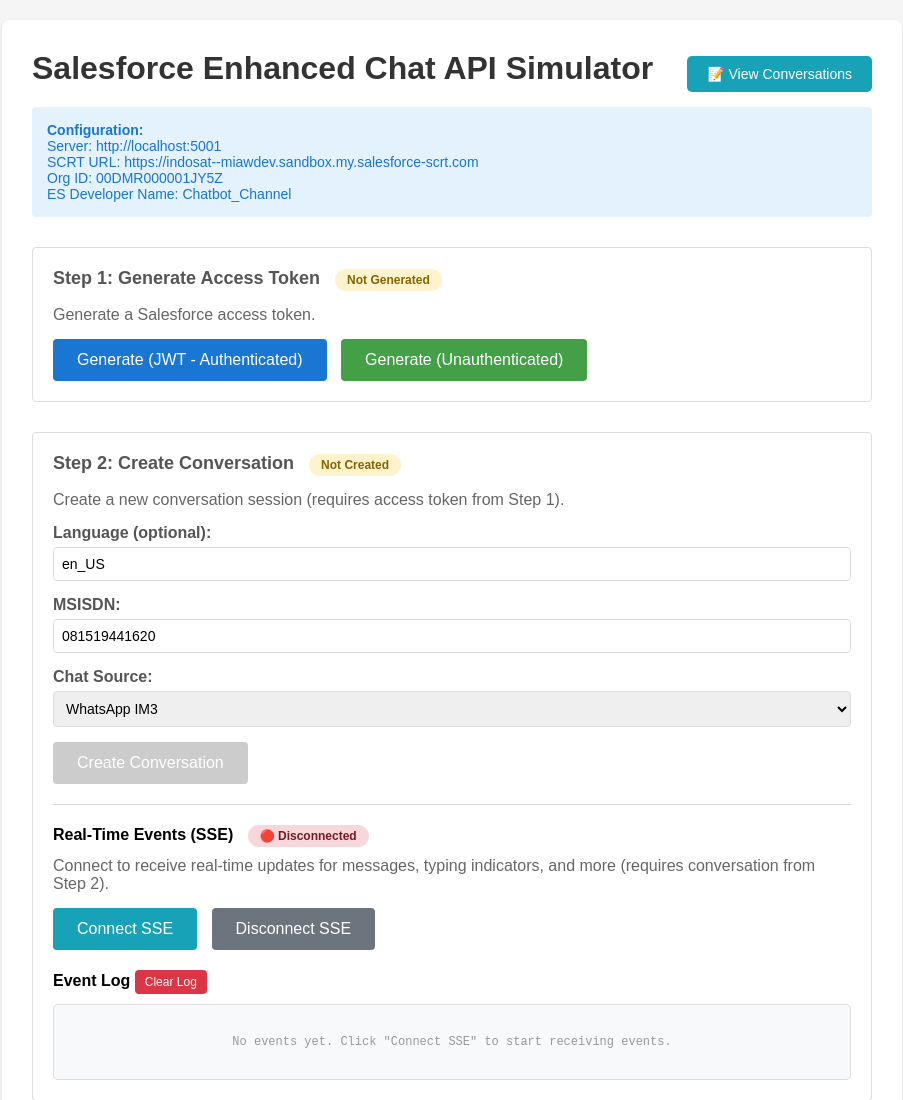
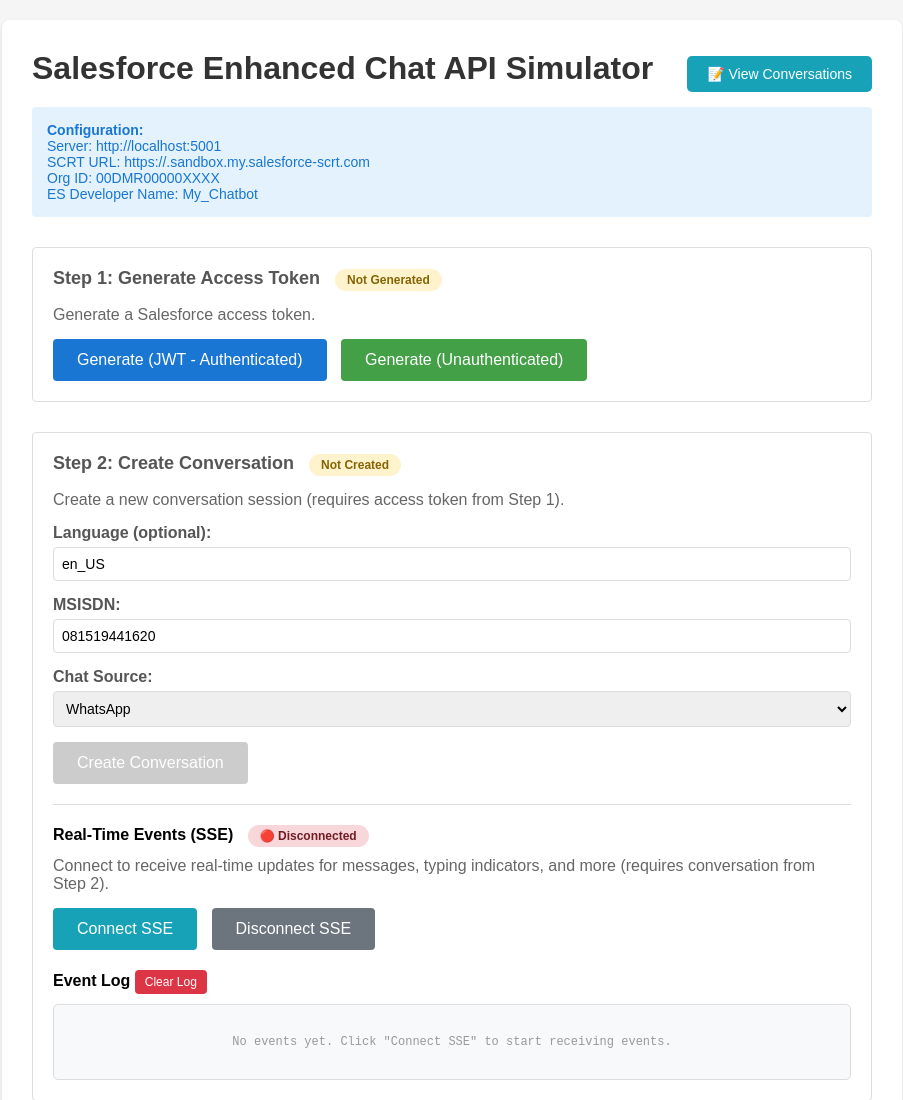
Before and after one commit to gokeel/salesforce-enhanced-chat-simulator, a Flask app: page / in a window 1280 px wide. Shown: the top 1100 px of the page, without its empty margins (188-1091 px from the left). Run offline with Flask 3, Linux system fonts and the light colour scheme.

Commit message:
Update configuration and chat source options

```diff
--- a/templates/index.html
+++ b/templates/index.html
@@ -158,9 +158,9 @@
         <div class="info">
             <strong>Configuration:</strong><br>
             Server: http://localhost:5001<br>
-            SCRT URL: https://indosat--miawdev.sandbox.my.salesforce-scrt.com<br>
-            Org ID: 00DMR000001JY5Z<br>
-            ES Developer Name: Chatbot_Channel
+            SCRT URL: https://<my-domain>.sandbox.my.salesforce-scrt.com<br>
+            Org ID: 00DMR00000XXXX<br>
+            ES Developer Name: My_Chatbot
         </div>
 
         <!-- Step 1: Generate Access Token -->
@@ -201,17 +201,8 @@
                 <label>Chat Source:</label>
                 <select id="chat-source"
                     style="width: 100%; padding: 8px; border: 1px solid #ddd; border-radius: 4px; font-size: 14px;">
-                    <option value="WhatsApp IM3">WhatsApp IM3</option>
-                    <option value="WhatsApp 3ID">WhatsApp 3ID</option>
-                    <option value="WhatsApp HiFi">WhatsApp HiFi</option>
-                    <option value="WhatsApp HiFi Air">WhatsApp HiFi Air</option>
-                    <option value="WhatsApp HiFi Upselling">WhatsApp HiFi Upselling</option>
-                    <option value="FB Messenger IM3">FB Messenger IM3</option>
-                    <option value="FB Messenger 3ID">FB Messenger 3ID</option>
-                    <option value="MyIM3">MyIM3</option>
-                    <option value="Bima">Bima</option>
-                    <option value="Website IM3">Website IM3</option>
-                    <option value="Website 3ID">Website 3ID</option>
+                    <option value="WhatsApp">WhatsApp</option>
+                    <option value="Telegram">Telegram</option>
                 </select>
             </div>
 
```
